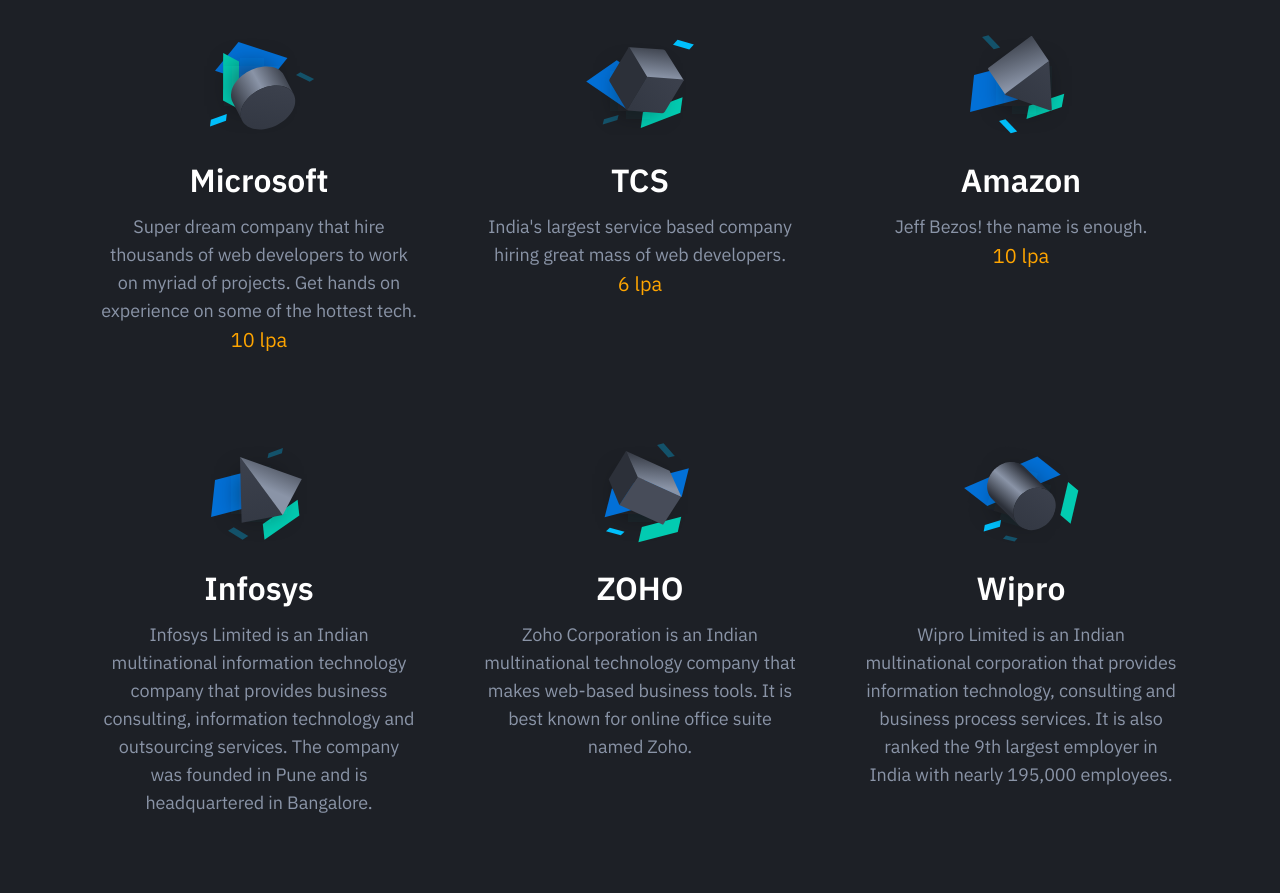
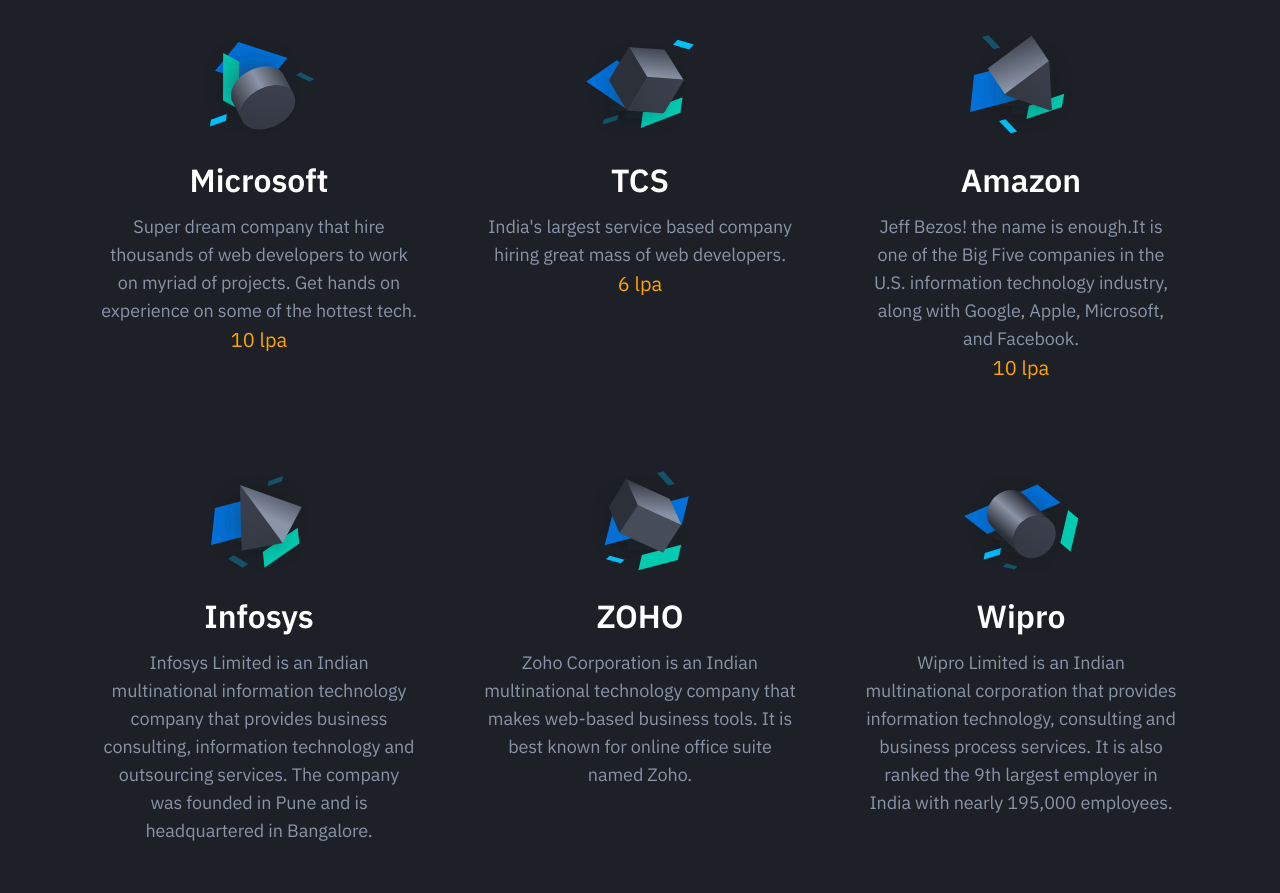
Before and after one commit to solidedtech/solidedtech.github.io, a plain HTML site: page index.html in a window 1280 px wide. Shown: the part 847-1740 px from the top of the page. Drawn offline with nearby package versions, Linux system fonts and the light colour scheme.

Commit message:
Update index.html

```diff
--- a/index.html
+++ b/index.html
@@ -87,7 +87,7 @@
 										<img src="feature-icon-03.svg" alt="Feature 03">
                                     </div>
                                     <h3 class="feature-title mt-24">Amazon</h3>
-                                    <p class="text-sm mb-0">Jeff Bezos! the name is enough.</p><p style="color:orange">10 lpa</p><p></p>
+                                    <p class="text-sm mb-0">Jeff Bezos! the name is enough.It is one of the Big Five companies in the U.S. information technology industry, along with Google, Apple, Microsoft, and Facebook.</p><p style="color:orange">10 lpa</p><p></p>
                                 </div>
                             </div>
                             <div class="feature text-center is-revealing" style="visibility: visible;">
```
